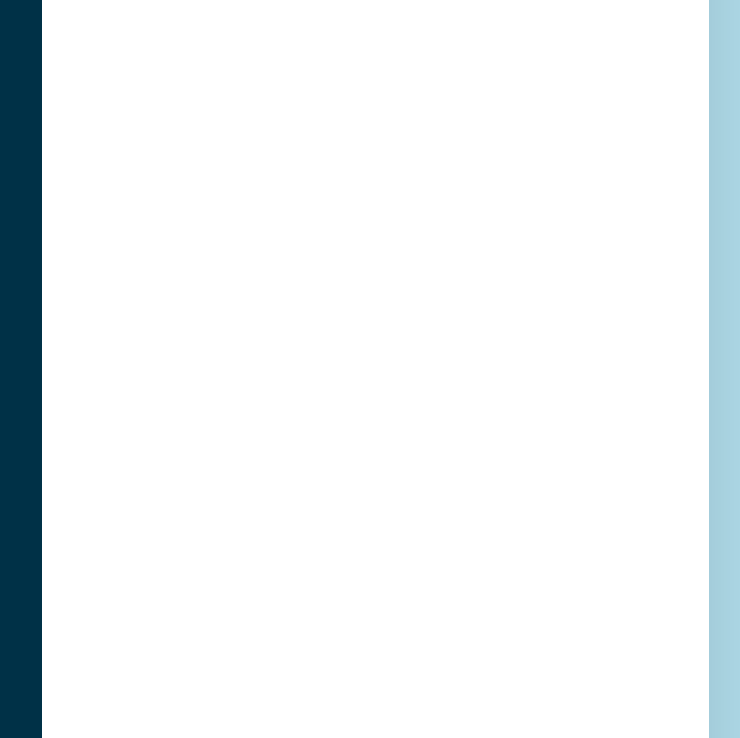
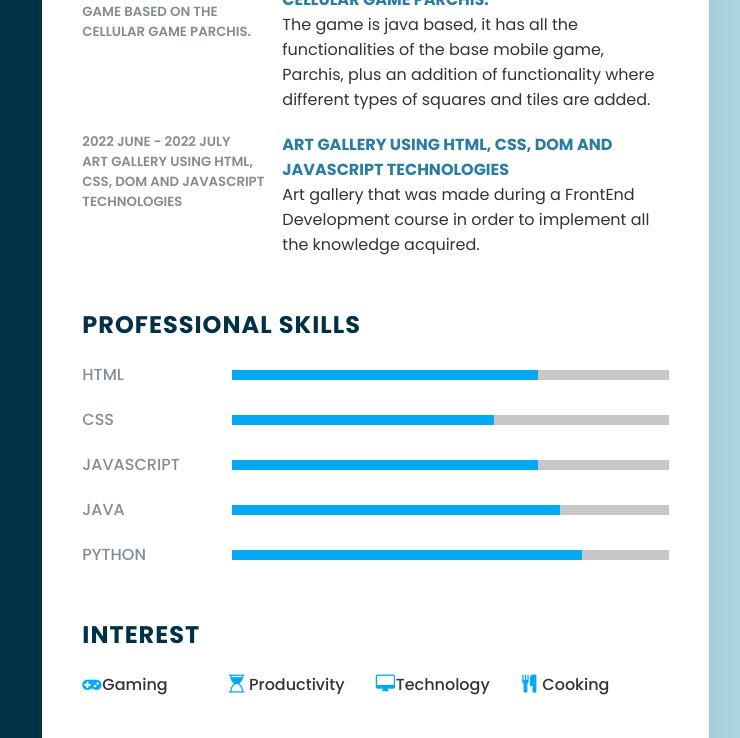
Before and after one commit to briancfajardo/briancfajardo.github.io, a plain HTML site: page index.html in a window 1280 px wide. Shown: the part 403-1141 px from the top of the page, 431-1171 px from the left. Drawn offline with Linux system fonts and the light colour scheme.

Commit message:
Finalización primera parte

```diff
--- a/css/style.css
+++ b/css/style.css
@@ -175,3 +175,138 @@ body
     background: #fff;
     padding: 40px;
 }
+
+.about
+{
+    margin-bottom: 50px;
+}
+.about:last-child
+{
+    margin-bottom: 0;
+}
+.title2
+{
+    color: #003147;
+    text-transform: uppercase;
+    letter-spacing: 1px;
+    margin-bottom: 10px;
+}
+p
+{
+    color: #333;
+}
+
+.about .box
+{
+    display: flex;
+    flex-direction: row;
+    margin: 20px 0;
+}
+.about .box .year_proyect
+{
+    min-width: 200px;
+}
+
+.about .box .year_proyect h5
+{
+    text-transform: uppercase;
+    color: #848c90;
+    font-weight: 600;
+}
+
+.about .box .text h4
+{
+    text-transform: uppercase;
+    color: #2a7da2;
+    font-size: 16px;
+}
+
+.skills .box
+{
+    position: relative;
+    width: 100%;
+    display: grid;
+    grid-template-columns: 150px 1fr;
+    justify-content: center;
+    align-items: center;
+}
+
+.skills .box h4
+{
+    text-transform: uppercase;
+    color: #848c99;
+    font-weight: 500;
+}
+
+.skills .box .percent
+{
+    position: relative;
+    width: 100%;
+    height: 10px;
+    background: #c7c7c7;
+}
+
+.skills .box .percent div
+{
+    position: absolute;
+    top: 0;
+    left: 0;
+    height: 100%;
+    background: #03a9f4;
+}
+
+.interest ul
+{
+    display: grid;
+    grid-template-columns: repeat(4,1fr);
+}
+
+.interest ul li
+{
+    list-style: none;
+    color: #333;
+    font-weight: 500;
+    margin: 10px 0;
+}
+
+.interest ul li .fa
+{
+    color: #03a9f4;
+    font-size: 18px;
+    width: 20px;
+}
+
+@media (max-width: 1000px)
+{
+    .container
+    {
+        margin: 10px;
+        grid-template-columns: repeat(1,1fr);
+    }
+    .interest ul
+    {
+        grid-template-columns: repeat(2,1fr);
+    }
+}
+
+@media (max-width: 600px)
+{
+    .about .box
+    {
+        flex-direction: column;
+    }
+
+    .about .box .year_proyect
+    {
+        margin-bottom: 5px;
+    }
+
+    .interest ul
+    {
+        grid-template-columns: repeat(1,1fr);
+    }
+    .skills .box
+    {
+        grid-template-columns: repeat(1,1fr);
+    }
+}
--- a/index.html
+++ b/index.html
@@ -61,15 +61,15 @@
                     <h3 class="title">languages</h3>
                     <ul>
                         <li>
-                            <span class="text">English</span>
+                            <span class="text">English (B1)</span>
                             <span class="percent">
                                 <div style="width: 60%;"></div>
                             </span>
                         </li>
                         <li>
-                            <span class="text">Spanish</span>
+                            <span class="text">Spanish (Native)</span>
                             <span class="percent">
-                                <div style="width: 90%;"></div>
+                                <div style="width: 100%;"></div>
                             </span>
                         </li>
                     </ul>
@@ -80,8 +80,79 @@
             <div class="right_Side">
                 <div class="about">
                     <h2 class="title2">Profile</h2>
-                    <p></p>
+                    <p>
+                        Seventh semester systems engineering student with emphasis in artificial intelligence. Additionally with good interpersonal relationships, communication skills and teamwork with expectations to increase knowledge and experience through studies and practice, always maintaining an excellent performance.
+                    </p>
                 </div>
+                <div class="about">
+                    <h2 class="title2">Proyects</h2>
+                    <div class="box">
+                        <div class="year_proyect">
+                            <h5>2022 April  - 2022 May</h5>
+                            <h5>Development of a java game based on the cellular game Parchis.</h5>
+                        </div>
+                        <div class="text">
+                            <h4>Development of a java game based on the cellular game Parchis.</h4>
+                            <p>The game is java based, it has all the functionalities of the base mobile game, Parchis, plus an addition of functionality where different types of squares and tiles are added.</p>
+                        </div>
+                    </div>
+
+                    <div class="box">
+                        <div class="year_proyect">
+                            <h5>2022 June  - 2022 July</h5>
+                            <h5>Art gallery using HTML, CSS, DOM and JavaScript technologies</h5>
+                        </div>
+                        <div class="text">
+                            <h4>Art gallery using HTML, CSS, DOM and JavaScript technologies</h4>
+                            <p>Art gallery that was made during a FrontEnd Development course in order to implement all the knowledge acquired.</p>
+                        </div>
+                    </div>
+                </div>
+
+                <div class="about skills">
+                    <h2 class="title2">Professional Skills</h2>
+                    <div class="box">
+                        <h4>Html</h4>
+                        <div class="percent">
+                            <div style="width: 70%;"></div>
+                        </div>
+                    </div>
+                    <div class="box">
+                        <h4>CSS</h4>
+                        <div class="percent">
+                            <div style="width: 60%;"></div>
+                        </div>
+                    </div>
+                    <div class="box">
+                        <h4>JavaScript</h4>
+                        <div class="percent">
+                            <div style="width: 70%;"></div>
+                        </div>
+                    </div>
+                    <div class="box">
+                        <h4>Java</h4>
+                        <div class="percent">
+                            <div style="width: 75%;"></div>
+                        </div>
+                    </div>
+                    <div class="box">
+                        <h4>Python</h4>
+                        <div class="percent">
+                            <div style="width: 80%;"></div>
+                        </div>
+                    </div>
+                </div>
+
+                <div class="about interest">
+                    <h2 class="title2">Interest</h2>
+                    <ul>
+                        <li><i class="fa fa-gamepad" aria-hidden="true"></i>Gaming</li>
+                        <li><i class="fa fa-hourglass-start" aria-hidden="true"></i>Productivity</li>
+                        <li><i class="fa fa-desktop" aria-hidden="true"></i>Technology</li>
+                        <li><i class="fa fa-cutlery" aria-hidden="true"></i>Cooking</li>
+                    </ul>
+                </div>
+
             </div>
         </div>
         <script src="js/app.js"></script>
```
